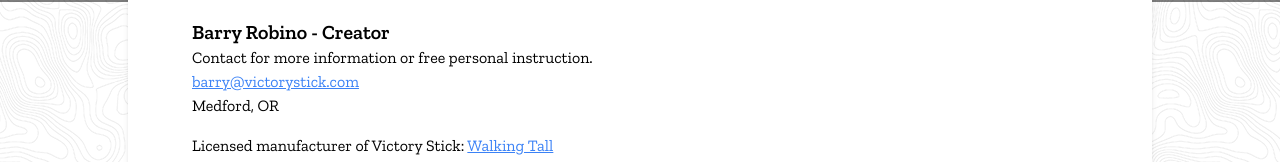
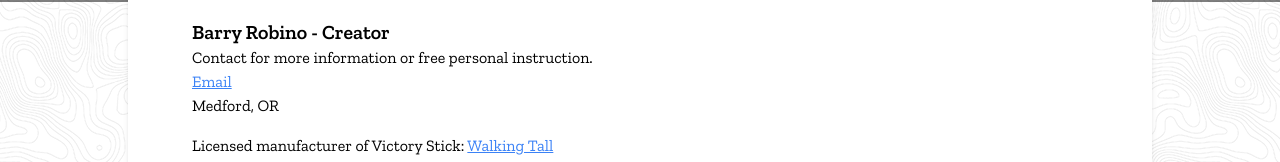
Before and after one commit to rossrobino/victorystick, a SvelteKit app: page /contact in a window 1280 px wide. Shown: the part 318-480 px from the top of the page. Built offline with nearby package versions, Linux system fonts and the light colour scheme.

Commit message:
remove google analytics

```diff
--- a/src/app.html
+++ b/src/app.html
@@ -14,16 +14,6 @@
 			href="https://fonts.googleapis.com/css2?family=Zilla+Slab:wght@400;600&display=swap"
 			rel="stylesheet"
 		/>
-		<script async src="https://www.googletagmanager.com/gtag/js?id=G-PRKRXH39PL"></script>
-		<script>
-			window.dataLayer = window.dataLayer || [];
-			function gtag() {
-				dataLayer.push(arguments);
-			}
-			gtag("js", new Date());
-
-			gtag("config", "G-PRKRXH39PL");
-		</script>
 		%sveltekit.head%
 	</head>
 	<body data-sveltekit-preload-code="eager">
--- a/src/routes/contact/+page.svelte
+++ b/src/routes/contact/+page.svelte
@@ -14,7 +14,7 @@
 <Article>
 	<Section heading="Barry Robino - Creator" class="pb-2 sm:pb-4">
 		<p>Contact for more information or free personal instruction.</p>
-		<a href="mailto: barry@victorystick.com" class="bluelink">barry@victorystick.com</a>
+		<a href="mailto:jbarryrobino@gmail.com" class="bluelink">Email</a>
 		<p>Medford, OR</p>
 	</Section>
 	<Section>
```
